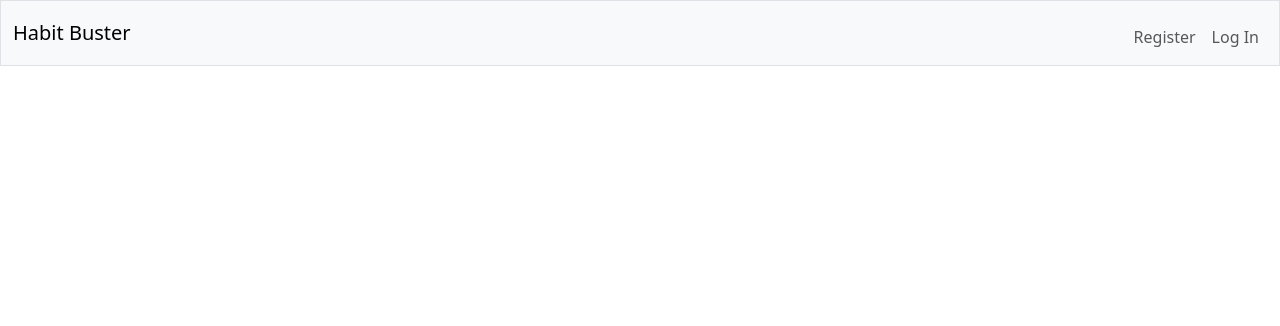
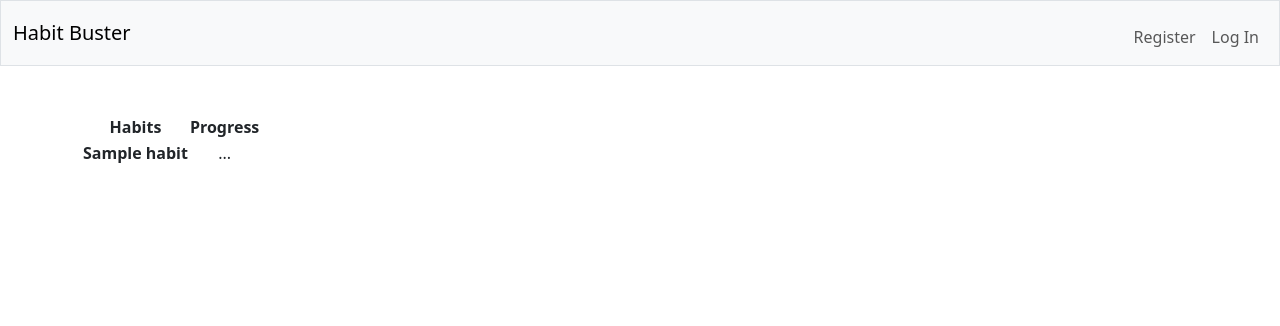
Before and after one commit to manchunyu/iquit, a Flask app: template templates/dashboard.html in a window 1280 px wide. Shown: the top 326 px of the page. Run offline with Flask 3, Linux system fonts and the light colour scheme; the template is opened without the code that fills it: most values are stand-ins (such as "Sample title", 1, 10 or a date in 2020); some libraries are stand-ins or nearby versions.

Commit message:
Reroute after login
reroute to dashboard instead of homepage
Implement basic structure of dashboard

Table for user's habit progression

```diff
--- a/app.py
+++ b/app.py
@@ -47,7 +47,7 @@ def login():
 
         session["user_id"] = rows[0]["id"]
 
-        return redirect("/")
+        return redirect("/dashboard")
 
     else:
         return render_template("login.html")
--- a/templates/dashboard.html
+++ b/templates/dashboard.html
@@ -3,5 +3,22 @@
 {% block title %}Dashboard{% endblock %}
 
 {% block main %}
-
+    <table>
+        <thead>
+            <tr>
+                <th>Habits</th>
+                <th>Progress</th>
+            </tr>
+        </thead>
+        <tbody>
+            {% for habit in habits %}
+            <tr>
+                <th>{{ habit }}</th>
+                <td>
+                    ...
+                </td>
+            </tr>
+            {% endfor %}
+        </tbody>
+    </table>
 {% endblock %}
--- a/templates/index.html
+++ b/templates/index.html
@@ -1,9 +1,7 @@
 {% extends "layout.html" %}
 
-{% block title %}Index{% endblock %}
+{% block title %}Homepage{% endblock %}
 
 {% block main %}
-    {% for habit in habits %}
 
-    {% endfor %}
 {% endblock %}
```
